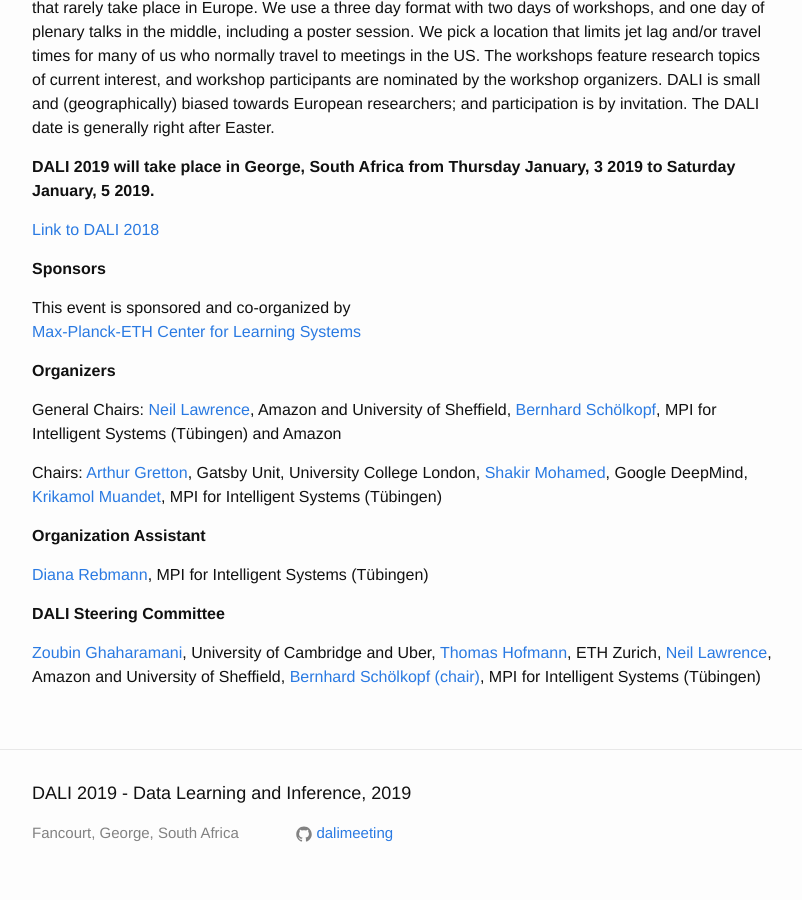
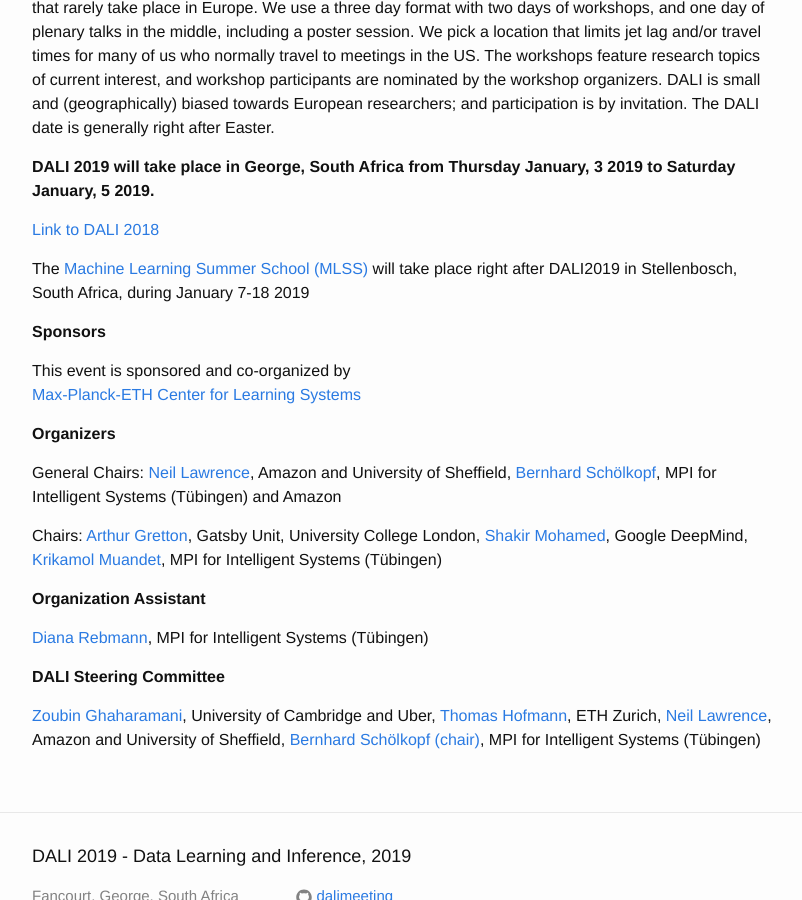
Before and after one commit to dalimeeting/dalimeeting.github.io, a Jekyll site: the page built from index.html, in a window 1280 px wide and 900 px high, scrolled down 618 px. Shown: the whole window, without its empty margins (238-1040 px from the left). Built offline with Jekyll 4.4.1, drawn with Linux system fonts in a browser that asks for light colours.

Commit message:
Update about.html

```diff
--- a/_layouts/about.html
+++ b/_layouts/about.html
@@ -13,6 +13,7 @@
 
    {% if site.previous_meeting.name %}{% if site.previous_meeting.url %}<p><a href="{{ site.previous_meeting.url }}">Link to {{ site.previous_meeting.name }}</a> </p>{% endif %}{% endif %}
 
+  <p>The <a href="https://mlssafrica.com/" target="_blank">Machine Learning Summer School (MLSS)</a> will take place right after DALI2019 in Stellenbosch, South Africa, during January 7-18 2019</p>
 
   <p><strong>Sponsors</strong></p>
 
```
